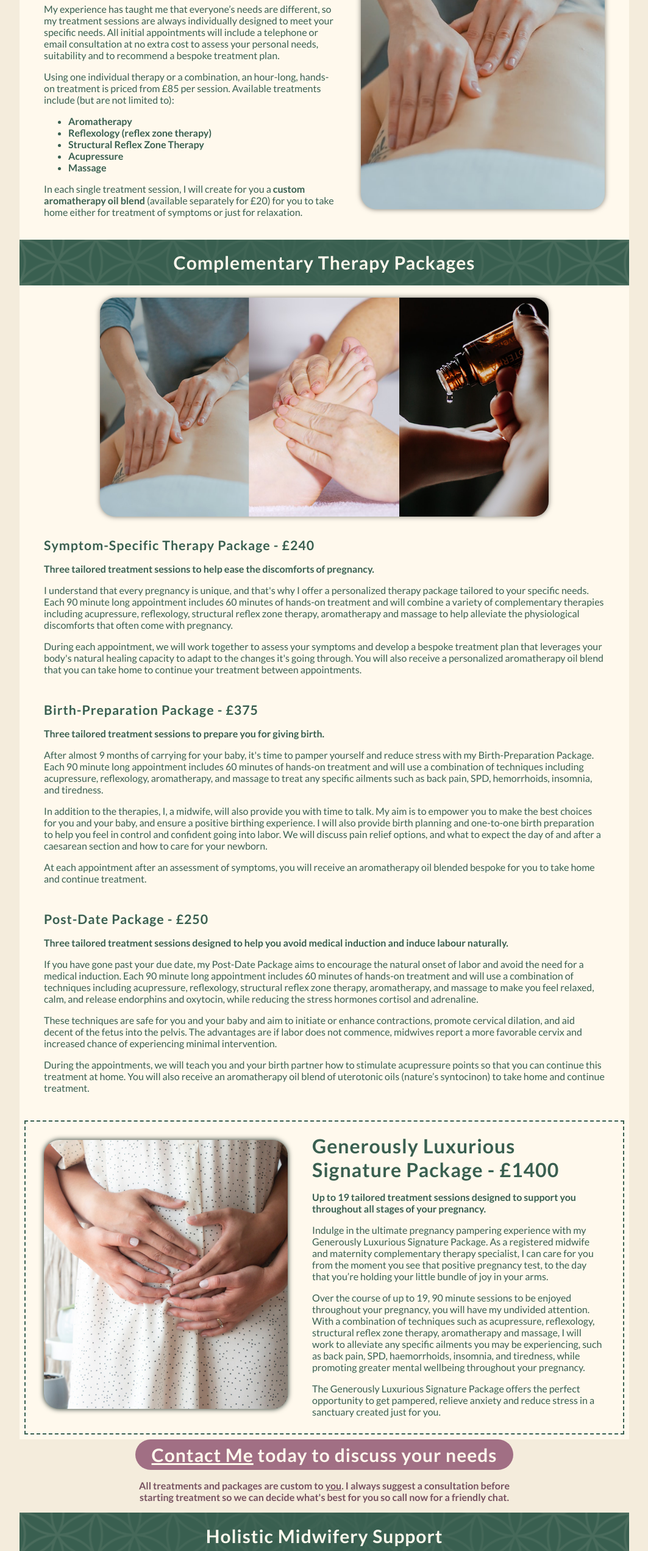
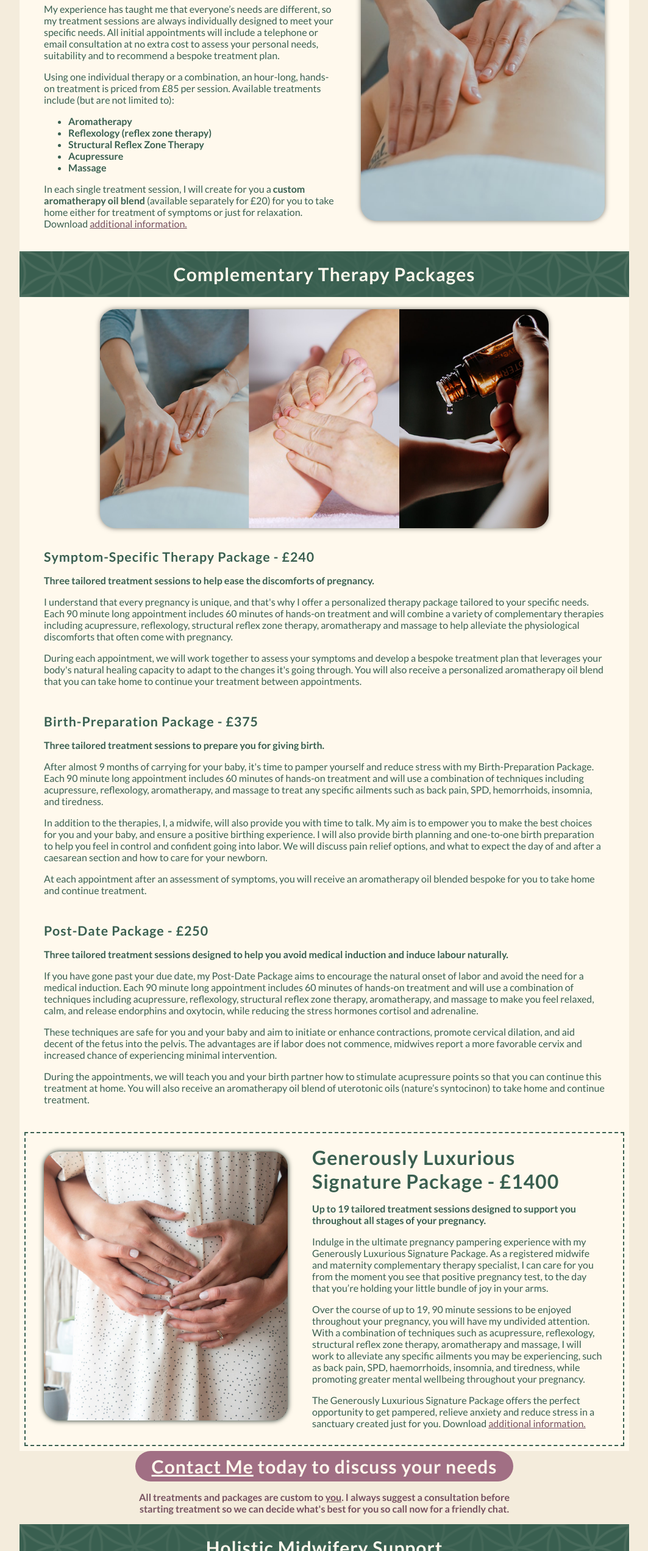
Before and after one commit to dannykryan/rise-therapies, a plain HTML site: page index.html in a window 1280 px wide. Shown: the part 1372-3915 px from the top of the page at 61% size, without its empty margins (108-1171 px from the left). Drawn offline with Linux system fonts and the light colour scheme.

Commit message:
Add additional information documents

```diff
--- a/index.html
+++ b/index.html
@@ -82,7 +82,7 @@
                         <li>Acupressure</li>
                         <li>Massage</li>
                     </ul>
-                    <p>In each single treatment session, I will create for you a <strong>custom aromatherapy oil blend</strong> (available separately for £20) for you to take home either for treatment of symptoms or just for relaxation.</p>
+                    <p>In each single treatment session, I will create for you a <strong>custom aromatherapy oil blend</strong> (available separately for £20) for you to take home either for treatment of symptoms or just for relaxation. Download <a href="./Documents/complementary-therapy-additional-information.pdf">additional information.</a></p>
                 </div>
 
             </div>
@@ -129,7 +129,7 @@
                     <p><strong>Up to 19 tailored treatment sessions designed to support you throughout all stages of your pregnancy.</strong></p>
                     <p>Indulge in the ultimate pregnancy pampering experience with my Generously Luxurious Signature Package. As a registered midwife and maternity complementary therapy specialist, I can care for you from the moment you see that positive pregnancy test, to the day that you’re holding your little bundle of joy in your arms.</p>
                     <p>Over the course of up to 19, 90 minute sessions to be enjoyed throughout your pregnancy, you will have my undivided attention. With a combination of techniques such as acupressure, reflexology, structural reflex zone therapy, aromatherapy and massage, I will work to alleviate any specific ailments you may be experiencing, such as back pain, SPD, haemorrhoids, insomnia, and tiredness, while promoting greater mental wellbeing throughout your pregnancy.</p>
-                    <p>The Generously Luxurious Signature Package offers the perfect opportunity to get pampered, relieve anxiety and reduce stress in a sanctuary created just for you.</p>
+                    <p>The Generously Luxurious Signature Package offers the perfect opportunity to get pampered, relieve anxiety and reduce stress in a sanctuary created just for you. Download <a href="./Documents/signature-package-additional-information.pdf">additional information.</a></p>
                 </div>
             </div>
         </div>
```
Also changed, not shown: 3 other files.
